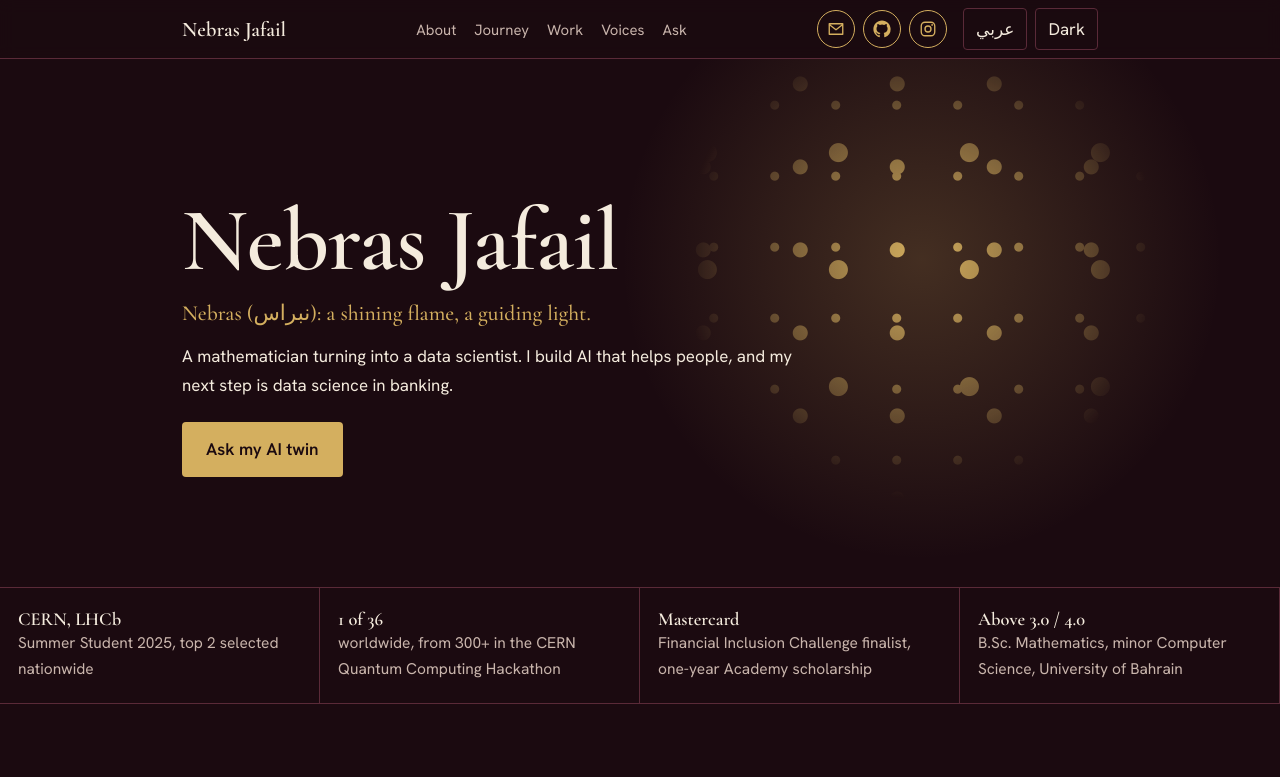
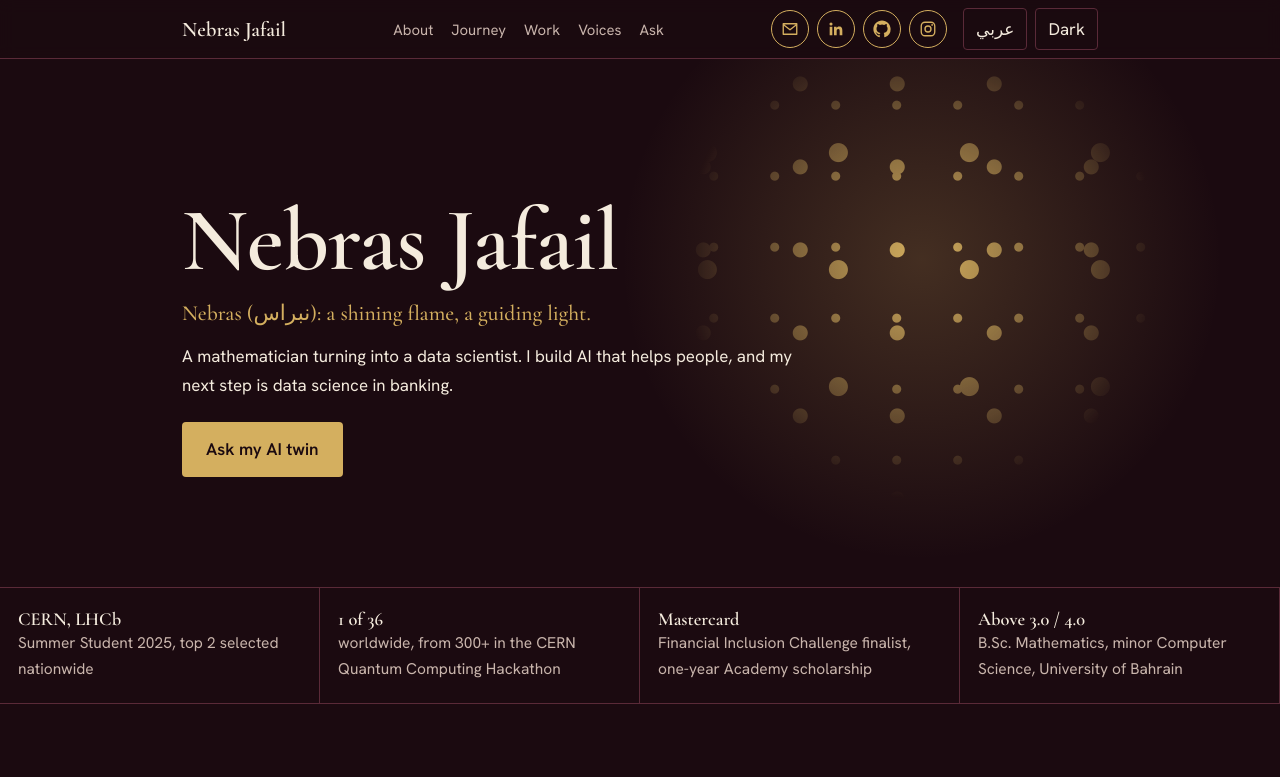
Before and after one commit to NebrasJafail/NebrasJafail.github.io, a plain HTML site: page index.html in a window 1280 px wide. Shown: the top 777 px of the page. Drawn offline with nearby package versions, Linux system fonts and the light colour scheme.

Commit message:
Add LinkedIn link to header contact icons

```diff
--- a/index.html
+++ b/index.html
@@ -132,7 +132,7 @@ html{-webkit-text-size-adjust:100%}body{overflow-x:hidden}img,canvas,svg{max-wid
 
 <script>
 (function(){
-var CFG={linkedin:"",github:"https://github.com/NebrasJafail",instagram:"https://instagram.com/cheetah.bhr",email:"nebrasjafail@gmail.com",chat:""};
+var CFG={linkedin:"https://www.linkedin.com/in/nebras-jafail-452044341/",github:"https://github.com/NebrasJafail",instagram:"https://instagram.com/cheetah.bhr",email:"nebrasjafail@gmail.com",chat:""};
 var $=function(s){return document.querySelector(s)},root=document.documentElement,lang="en";
 $("#gh").href=CFG.github;$("#ig").href=CFG.instagram;
 var I={Email:'<path d="M3 5h18v14H3zM3 6l9 7 9-7" fill="none" stroke="currentColor" stroke-width="1.8" stroke-linejoin="round"/>',GitHub:'<path fill="currentColor" d="M12 .5C5.65.5.5 5.65.5 12c0 5.08 3.29 9.38 7.86 10.9.58.1.79-.25.79-.56v-2c-3.2.7-3.87-1.37-3.87-1.37-.52-1.33-1.28-1.69-1.28-1.69-1.05-.71.08-.7.08-.7 1.15.08 1.76 1.19 1.76 1.19 1.03 1.76 2.7 1.25 3.36.96.1-.75.4-1.25.73-1.54-2.55-.29-5.24-1.28-5.24-5.7 0-1.26.45-2.29 1.19-3.1-.12-.29-.52-1.46.11-3.05 0 0 .97-.31 3.18 1.18a11 11 0 0 1 5.79 0c2.21-1.49 3.18-1.18 3.18-1.18.63 1.59.23 2.76.11 3.05.74.81 1.19 1.84 1.19 3.1 0 4.43-2.7 5.4-5.27 5.69.41.36.78 1.06.78 2.14v3.17c0 .31.21.67.8.56A11.5 11.5 0 0 0 23.5 12C23.5 5.65 18.35.5 12 .5z"/>',LinkedIn:'<path fill="currentColor" d="M20.45 20.45h-3.56v-5.57c0-1.33-.03-3.04-1.85-3.04-1.86 0-2.14 1.45-2.14 2.94v5.67H9.35V9h3.41v1.56h.05c.48-.9 1.64-1.85 3.37-1.85 3.6 0 4.27 2.37 4.27 5.46v6.28zM5.34 7.43a2.06 2.06 0 1 1 0-4.12 2.06 2.06 0 0 1 0 4.12zM7.12 20.45H3.56V9h3.56v11.45z"/>',Instagram:'<g fill="none" stroke="currentColor" stroke-width="1.8"><rect x="3" y="3" width="18" height="18" rx="5"/><circle cx="12" cy="12" r="4"/></g><circle cx="17.5" cy="6.5" r="1.2" fill="currentColor"/>'};
```
